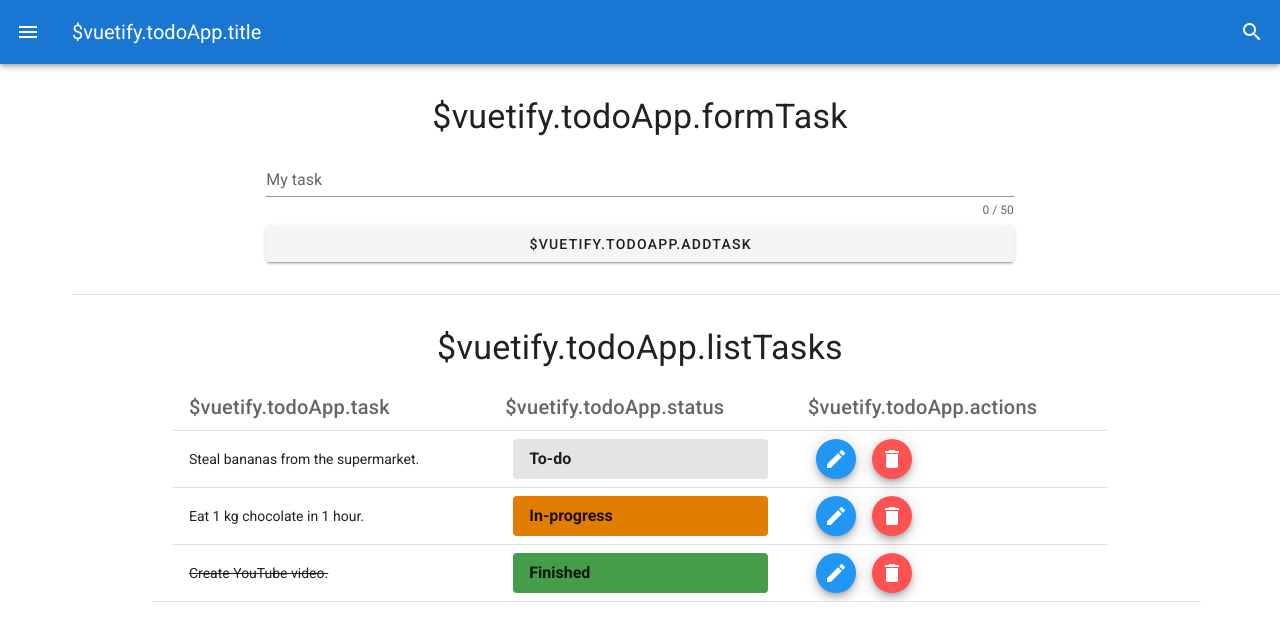
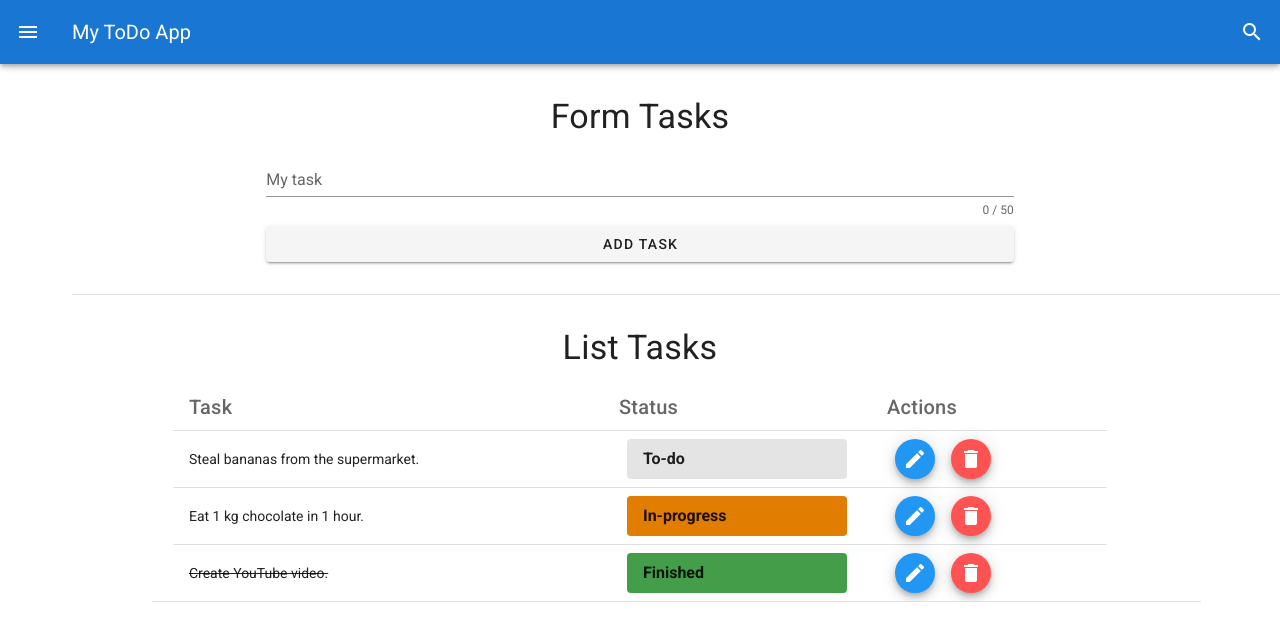
Before and after one commit to Devpaz/todolist-vue, a Vue app: page / in a window 1280 px wide. Shown: the top 640 px of the page. Built offline with nearby package versions, Linux system fonts and the light colour scheme.

Commit message:
feat: use correct i18n keys

```diff
--- a/src/App.vue
+++ b/src/App.vue
@@ -7,7 +7,7 @@
     </v-navigation-drawer>
       <v-app-bar app color="primary" dark>
         <v-app-bar-nav-icon @click="drawer = !drawer"></v-app-bar-nav-icon>
-        <v-toolbar-title>{{ $vuetify.lang.t('$vuetify.todoApp.title') }}</v-toolbar-title>
+        <v-toolbar-title>{{ $t('todoApp.title') }}</v-toolbar-title>
         <v-spacer></v-spacer>
         <v-btn icon>
           <v-icon>mdi-magnify</v-icon>
--- a/src/components/TodoApp.vue
+++ b/src/components/TodoApp.vue
@@ -3,19 +3,19 @@
     <v-container class="pa-md-8 mx-lg-auto">
       <v-row no-gutters align="center" justify="center">
         <v-col cols="12" sm="8">
-          <p class="text-h6 text-md-h5 text-lg-h4 text-center">{{ $vuetify.lang.t('$vuetify.todoApp.formTask') }}</p>
+          <p class="text-h6 text-md-h5 text-lg-h4 text-center">{{ $t('todoApp.formTask') }}</p>
           <v-form
             @submit.prevent
             ref="form"
-            v-model="valid"
+            v-model="validForm"
             lazy-validation
           >
             <v-text-field
               v-model="task"
               :counter="50"
-              label="My task"
+              :label="$t('todoApp.input')"
             ></v-text-field>
-            <v-btn type="submit" block class="mt-2" @click="submitTask">{{ $vuetify.lang.t('$vuetify.todoApp.addTask') }}</v-btn>
+            <v-btn type="submit" block class="mt-2" @click="submitTask">{{ $t('todoApp.addTask') }}</v-btn>
           </v-form>
         </v-col>
       </v-row>
@@ -24,14 +24,14 @@
     <v-container class="pa-md-8 mx-lg-auto">
       <v-row no-gutters align="center" justify="center">
         <v-col cols="12" sm="10">
-          <p class="text-h6 text-md-h5 text-lg-h4 text-center">{{ $vuetify.lang.t('$vuetify.todoApp.listTasks') }}</p>
+          <p class="text-h6 text-md-h5 text-lg-h4 text-center">{{ $t('todoApp.listTasks') }}</p>
           <v-simple-table>
             <template v-slot:default>
               <thead>
                 <tr>
-                  <th class="text-4 text-md-h3 text-lg-h6">{{ $vuetify.lang.t('$vuetify.todoApp.task') }}</th>
-                  <th class="text-4 text-md-h3 text-lg-h6">{{ $vuetify.lang.t('$vuetify.todoApp.status') }}</th>
-                  <th class="text-4 text-md-h3 text-lg-h6">{{ $vuetify.lang.t('$vuetify.todoApp.actions') }}</th>
+                  <th class="text-4 text-md-h3 text-lg-h6">{{ $t('todoApp.task') }}</th>
+                  <th class="text-4 text-md-h3 text-lg-h6">{{ $t('todoApp.status') }}</th>
+                  <th class="text-4 text-md-h3 text-lg-h6">{{ $t('todoApp.actions') }}</th>
                 </tr>
               </thead>
               <tbody>
@@ -104,6 +104,7 @@ export default {
     return {
       alert:false,
       task: "",
+      validForm: true,
       editedTask: null,
       statuses: ["to-do", "in-progress", "finished"],
       /* Status could be: 'to-do' / 'in-progress' / 'finished' */
```
